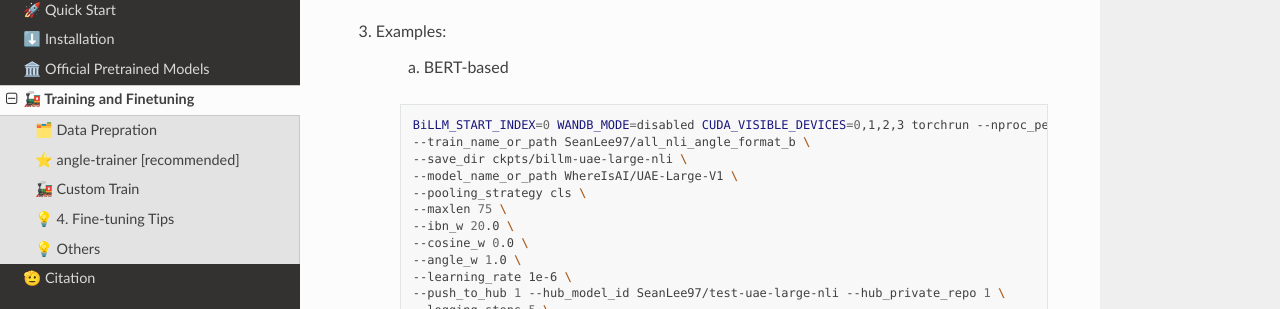
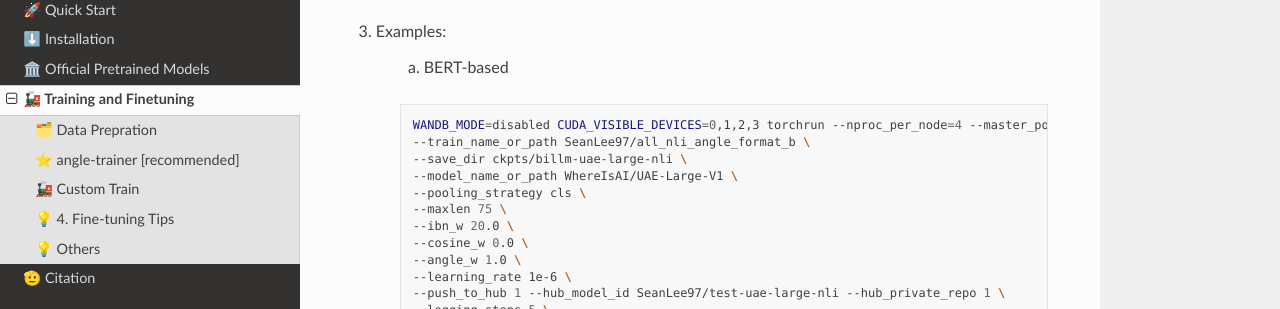
Before and after one commit to SeanLee97/AnglE, a Sphinx documentation site: the page built from docs/notes/training.rst, in a window 1280 px wide and 900 px high, scrolled down 940 px. Shown: the part 142-451 px from the top of the window. Built offline with Sphinx 7.4.7 and the Read the Docs theme 2.0.0, drawn with Linux system fonts in a browser that asks for light colours.

Commit message:
remove redudant environment variable

```diff
--- a/docs/notes/training.rst
+++ b/docs/notes/training.rst
@@ -49,7 +49,7 @@
 
     .. code-block:: bash
 
-        BiLLM_START_INDEX=0 WANDB_MODE=disabled CUDA_VISIBLE_DEVICES=0,1,2,3 torchrun --nproc_per_node=4 --master_port=2345 -m angle_emb.angle_trainer \
+        WANDB_MODE=disabled CUDA_VISIBLE_DEVICES=0,1,2,3 torchrun --nproc_per_node=4 --master_port=2345 -m angle_emb.angle_trainer \
         --train_name_or_path SeanLee97/all_nli_angle_format_b \
         --save_dir ckpts/billm-uae-large-nli \
         --model_name_or_path WhereIsAI/UAE-Large-V1 \
```
